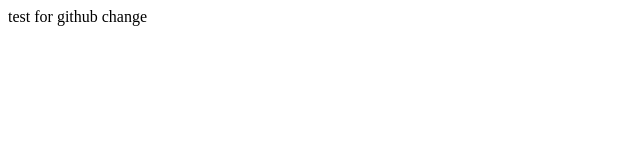
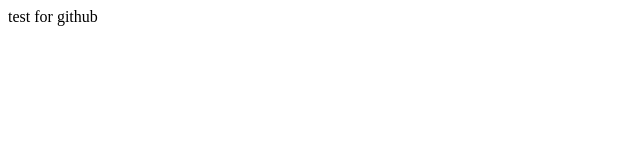
Before and after one commit to agasferon/test, a plain HTML site: page index.html in a window 1280 px wide. Shown: the full height of the page, 0-640 px from the left. Drawn offline with Linux system fonts and the light colour scheme.

Commit message:
Revert "2 commit"
This reverts commit b4cfc2774f381f50491ec0a77e9f50ff1cfdde2f.

```diff
--- a/index.html
+++ b/index.html
@@ -6,7 +6,6 @@
     <title>Document</title>
 </head>
 <body>
-	test for github
-	change
+    test for github
 </body>
 </html>
```
